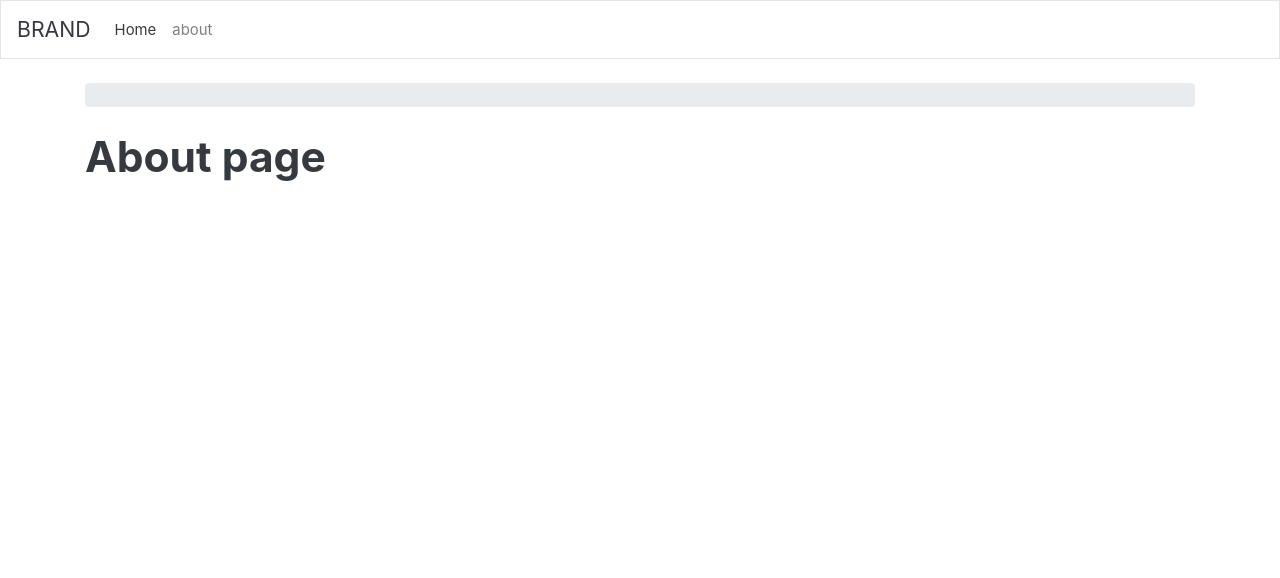
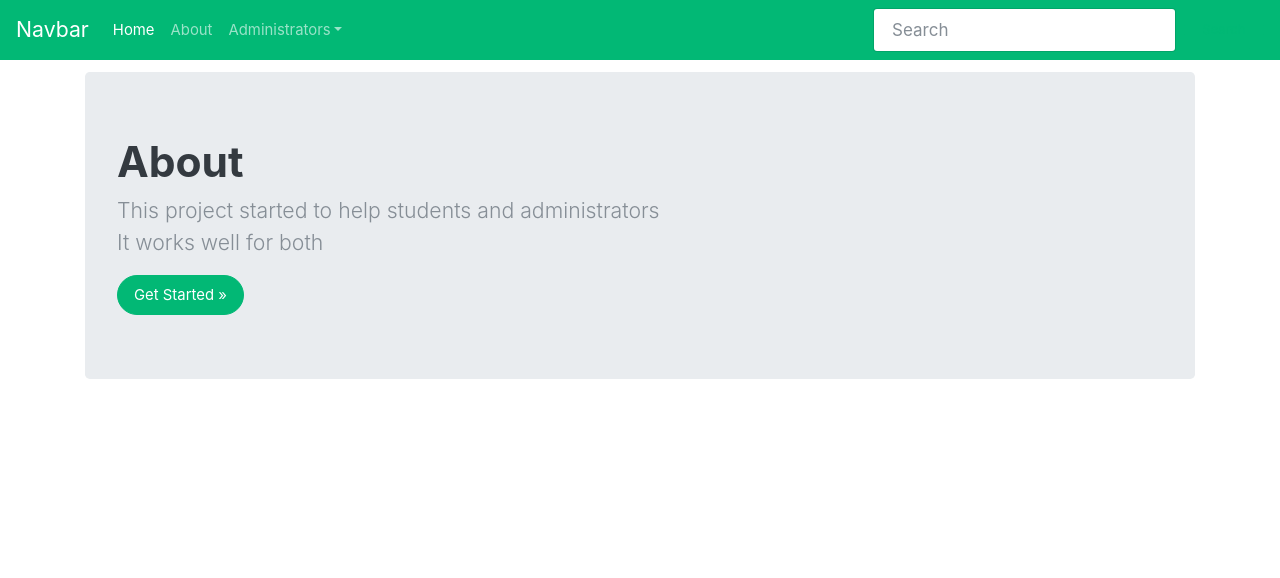
Before and after one commit to ProfessorKazarinoff/Oregon-Engineering-Transfer-App, a Django app: page /about/ in a window 1280 px wide. Shown: the top 578 px of the page. Before the commit the page ends 181 px from the top, so only its background shows below. Run offline with Django 3.2, Linux system fonts and the light colour scheme; some libraries are stand-ins or nearby versions.

Commit message:
Used bootstrap CDN for css and js. Modified base about and home templates. New nav.html component to add to templates.

```diff
--- /dev/null
+++ b/pages/static/css/navbar-top-fixed.css
@@ -0,0 +1,5 @@
+/* Show it is fixed to the top */
+body {
+  min-height: 75rem;
+  padding-top: 4.5rem;
+}
--- a/templates/about.html
+++ b/templates/about.html
@@ -1,9 +1,13 @@
 <!-- templates/about.html -->
 
-{% extends 'base.html' %}
+{% extends 'bootstrap_base.html' %}
 
-{% block title %}about{% endblock %}
 
 {% block content %}
-    <h1>About page</h1>
-{% endblock %}
+    <div class="jumbotron">
+        <h1>About</h1>
+        <p class="lead">This project started to help students and administrators
+            <br>It works well for both</p>
+        <a class="btn btn-lg btn-success" href="../../components/navbar/" role="button">Get Started »</a>
+    </div>
+{% endblock content %}
--- /dev/null
+++ b/templates/bootstrap_base.html
@@ -0,0 +1,52 @@
+<!-- templates/bootstrap_base.html -->
+
+{% load staticfiles %}
+
+{% block doctype %}
+    <!DOCTYPE html>
+    <lang="en">
+{% endblock %}
+
+{% block head %}
+    <head>
+    {% block meta %}
+        <meta charset="utf-8">
+        <meta name="viewport" content="width=device-width, initial-scale=1, shrink-to-fit=no">
+        <meta name="description" content="">
+        <meta name="author" content="">
+    {% endblock %}
+    {% block favicon %}{% endblock %}
+        <title>{% block title %}Title{% endblock %}</title>
+
+        {% block stylesheets %}
+            <!-- bootstrap 4 CDN -->
+            <link rel="stylesheet" href="https://stackpath.bootstrapcdn.com/bootstrap/4.1.3/css/bootstrap.min.css" integrity="sha384-MCw98/SFnGE8fJT3GXwEOngsV7Zt27NXFoaoApmYm81iuXoPkFOJwJ8ERdknLPMO" crossorigin="anonymous">
+            <!-- Custom styles for this template -->
+            <link rel="stylesheet" href="{% static 'css/navbar-top-fixed.css' %}">
+            <!-- bootswatch theme -->
+            <link rel="stylesheet" href="{% static 'css/bootswatch_litera_bootstrap.css' %}">
+        {% endblock %}
+    </head>
+{% endblock %}
+
+{% block body %}
+<body>
+{%  block nav %}
+    {% include "nav.html" %}
+{% endblock %}
+{% block breadcrumb %}{% endblock %}
+
+<main role="main" class="container">
+    {% block content %}
+    {% endblock %}
+</main><!-- /.container -->
+
+{% block javascripts %}
+<!-- jquery, popper.js and bootstrap.js -->
+<script src="https://code.jquery.com/jquery-3.3.1.slim.min.js" integrity="sha384-q8i/X+965DzO0rT7abK41JStQIAqVgRVzpbzo5smXKp4YfRvH+8abtTE1Pi6jizo" crossorigin="anonymous"></script>
+<script src="https://cdnjs.cloudflare.com/ajax/libs/popper.js/1.14.3/umd/popper.min.js" integrity="sha384-ZMP7rVo3mIykV+2+9J3UJ46jBk0WLaUAdn689aCwoqbBJiSnjAK/l8WvCWPIPm49" crossorigin="anonymous"></script>
+<script src="https://stackpath.bootstrapcdn.com/bootstrap/4.1.3/js/bootstrap.min.js" integrity="sha384-ChfqqxuZUCnJSK3+MXmPNIyE6ZbWh2IMqE241rYiqJxyMiZ6OW/JmZQ5stwEULTy" crossorigin="anonymous"></script></body>
+{% endblock %}
+    </body>
+{% endblock %}
+</html>
--- /dev/null
+++ b/templates/nav.html
@@ -0,0 +1,31 @@
+<!-- templates/nav.html -->
+
+<nav class="navbar navbar-expand-md navbar-dark bg-dark fixed-top">
+      <a class="navbar-brand" href="#">Navbar</a>
+      <button class="navbar-toggler" type="button" data-toggle="collapse" data-target="#navbarsExampleDefault" aria-controls="navbarsExampleDefault" aria-expanded="false" aria-label="Toggle navigation">
+        <span class="navbar-toggler-icon"></span>
+      </button>
+
+      <div class="collapse navbar-collapse" id="navbarsExampleDefault">
+        <ul class="navbar-nav mr-auto">
+          <li class="nav-item active">
+            <a class="nav-link" href="{% url 'home' %}">Home <span class="sr-only">(current)</span></a>
+          </li>
+          <li class="nav-item">
+            <a class="nav-link" href="{% url 'about' %}">About</a>
+          </li>
+          <li class="nav-item dropdown">
+            <a class="nav-link dropdown-toggle" href="https://example.com" id="dropdown01" data-toggle="dropdown" aria-haspopup="true" aria-expanded="false">Administrators</a>
+            <div class="dropdown-menu" aria-labelledby="dropdown01">
+              <a class="dropdown-item" href="#">Login</a>
+              <a class="dropdown-item" href="#">View Transfer Equivalencies</a>
+              <a class="dropdown-item" href="#">Modify Transfer Equivalencies</a>
+            </div>
+          </li>
+        </ul>
+        <form class="form-inline my-2 my-lg-0">
+          <input class="form-control mr-sm-2" type="text" placeholder="Search" aria-label="Search">
+          <button class="btn btn-outline-success my-2 my-sm-0" type="submit">Search</button>
+        </form>
+      </div>
+    </nav>
--- a/transfer_project/settings.py
+++ b/transfer_project/settings.py
@@ -43,9 +43,6 @@ INSTALLED_APPS = [
 
     # project specific
     'pages.apps.PagesConfig',
-
-    # third party
-    'bootstrap4'
 ]
 
 MIDDLEWARE = [
```
Also changed, not shown: templates/home.html (+7 -4 lines).
